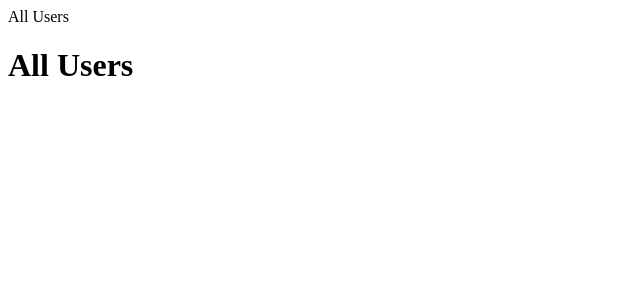
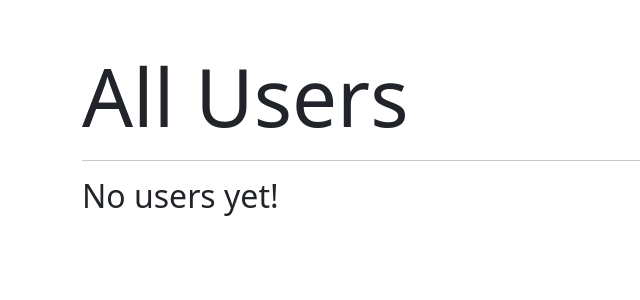
Before and after one commit to quentinikeno/Springboard-SEC-Unit-23-3-SQLAlchemy-Exercise-Pt-3, a Flask app: page /users in a window 1280 px wide. Shown: the top 300 px of the page, without its empty margins (0-640 px from the left). Run offline with Flask 2, Linux system fonts and the light colour scheme.

Commit message:
Create users template

```diff
--- a/app.py
+++ b/app.py
@@ -9,6 +9,7 @@ app.config['SECRET_KEY'] = "oh-so-secret"
 app.config['SQLALCHEMY_DATABASE_URI'] = 'postgresql:///blogly'
 app.config['SQLALCHEMY_TRACK_MODIFICATIONS'] = False
 app.config['SQLALCHEMY_ECHO'] = True
+app.config['DEBUG_TB_INTERCEPT_REDIRECTS'] = False
 
 debug = DebugToolbarExtension(app)
 
--- a/templates/base.html
+++ b/templates/base.html
@@ -13,7 +13,7 @@
 		<title>{% block title %} {% endblock %}</title>
 	</head>
 	<body>
-		<main class="container">{% block content %} {% endblock %}</main>
+		<main class="container mt-5">{% block content %} {% endblock %}</main>
 		<script
 			src="https://cdn.jsdelivr.net/npm/bootstrap@5.1.3/dist/js/bootstrap.min.js"
 			integrity="sha384-QJHtvGhmr9XOIpI6YVutG+2QOK9T+ZnN4kzFN1RtK3zEFEIsxhlmWl5/YESvpZ13"
--- a/templates/users.html
+++ b/templates/users.html
@@ -1,3 +1,21 @@
-{% block title %} All Users {% endblock %} {% block content %}
+{% extends 'base.html' %} {% block title %} All Users {% endblock %} {% block
+content %}
 <h1 class="display-1">All Users</h1>
+<hr />
+<div>
+	{% if users %}
+	<ul>
+		{% for user in users %}
+		<li>
+			<a href="/users/{{user.id}}"
+				>{{user.first_name}} {{user.last_name}}</a
+			>
+		</li>
+		{% endfor %}
+	</ul>
+	{% else %}
+	<h2>No users yet!</h2>
+	{% endif %}
+</div>
+
 {% endblock %}
```
